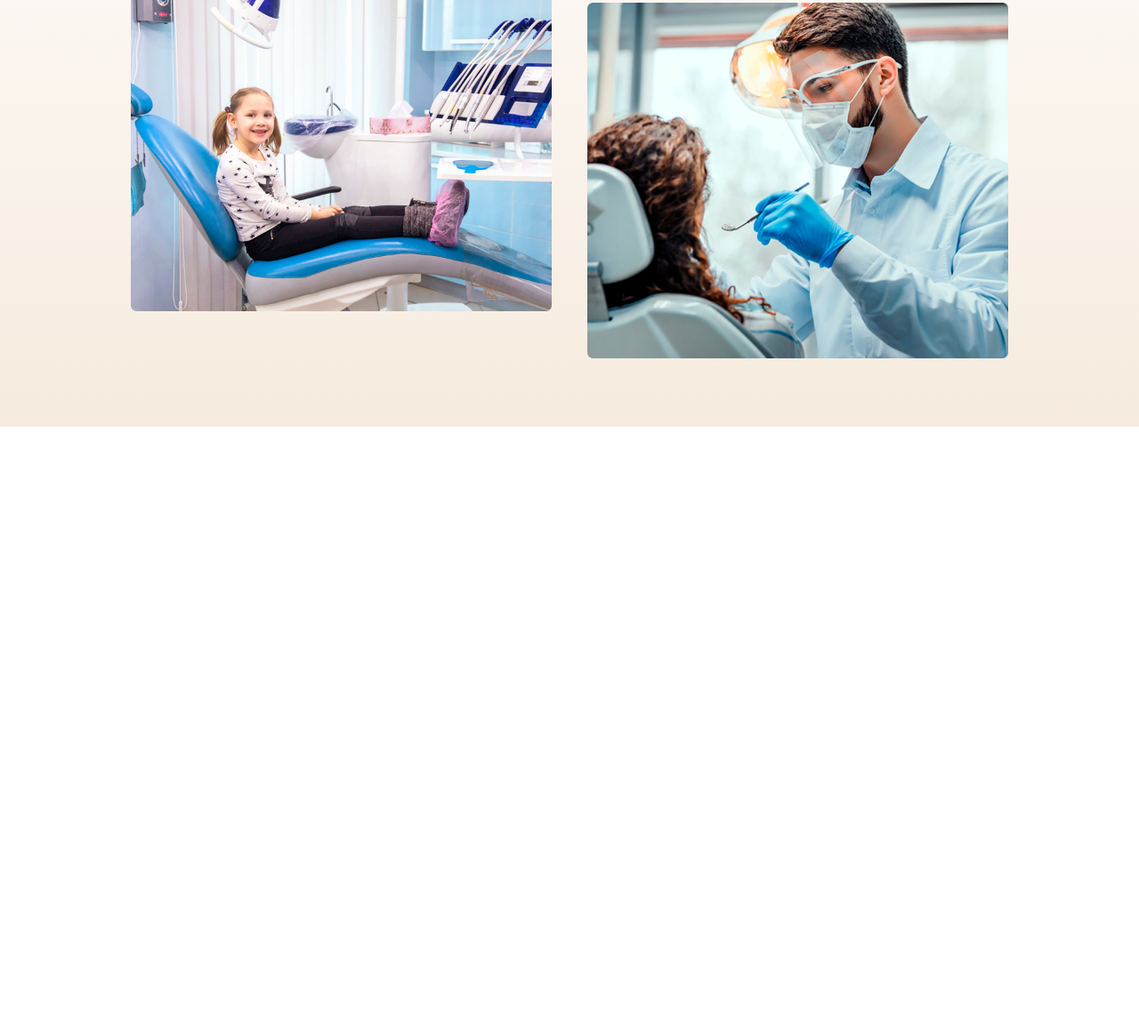
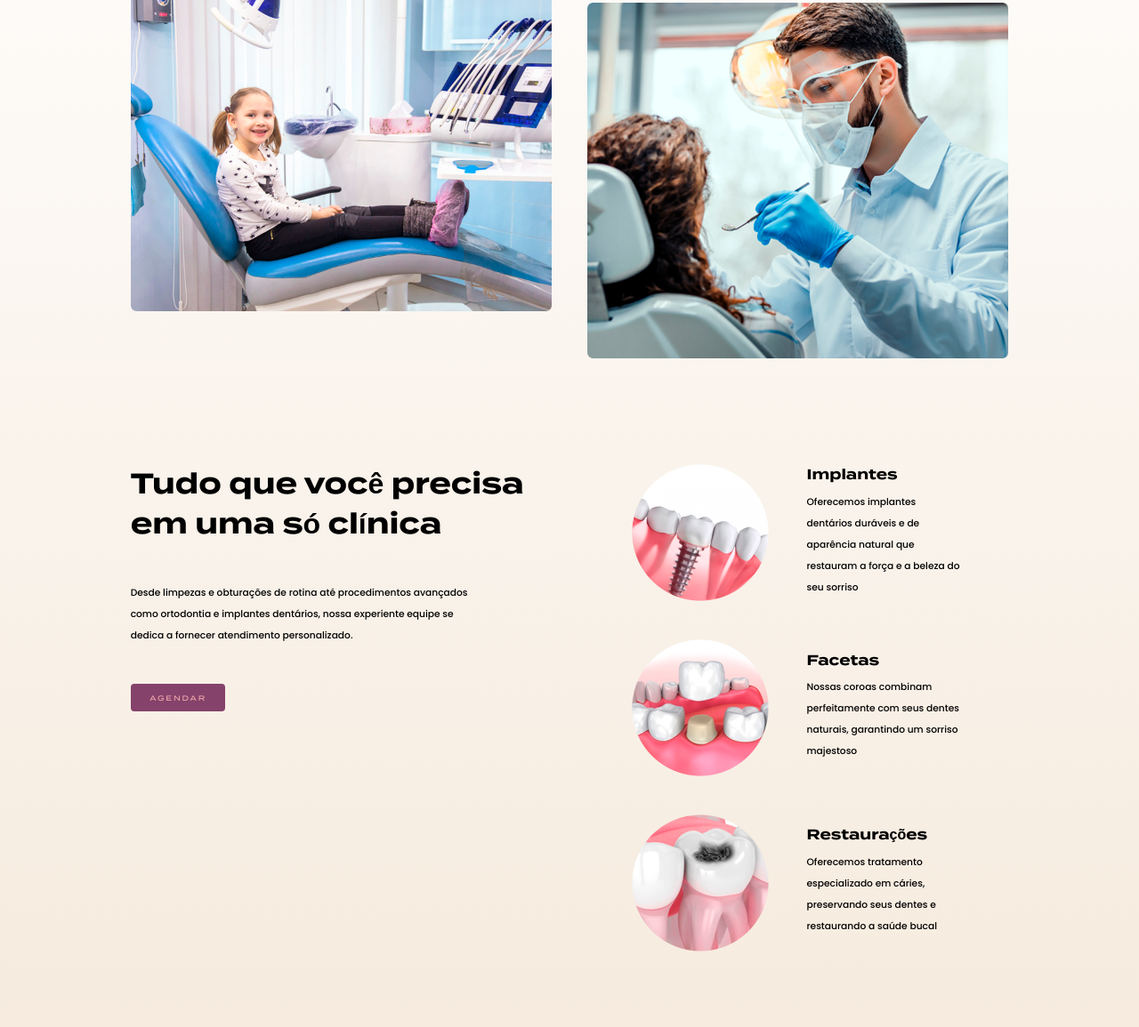
Before and after one commit to perdidao/odontolopes, a website built with Parcel: page index.html in a window 1280 px wide. Shown: the part 1145-2300 px from the top of the page at 89% size. Before the commit the page ends 1625 px from the top, so only its background shows below. Built offline with nearby package versions, Linux system fonts and the light colour scheme.

Commit message:
:art: creating services section

```diff
--- a/index.html
+++ b/index.html
@@ -88,6 +88,45 @@
         </div>
       </div>
     </section>
+
+    <section class="services">
+      <div class="container services__container">
+        <div class="services__content">
+          <h2 class="services__title">
+            Tudo que você precisa em uma só clínica
+          </h2>
+
+          <p class="services__text">
+            Desde limpezas e obturações de rotina até procedimentos avançados como ortodontia e implantes dentários, nossa experiente equipe se dedica a fornecer atendimento personalizado.
+          </p>
+
+          <a href="#" class="services__button button">Agendar</a>
+        </div>
+        <ul class="services__list">
+          <li class="services__item">
+            <img src="src/assets/images/implantes.png" alt="">
+            <div class="services__item-info">
+              <h3 class="services__item-title">Implantes</h3>
+              <p class="services__item-description">Oferecemos implantes dentários duráveis e de aparência natural que restauram a força e a beleza do seu sorriso</p>
+            </div>
+          </li>
+          <li class="services__item">
+            <img src="src/assets/images/facetas.png" alt="">
+            <div class="services__item-info">
+              <h3 class="services__item-title">Facetas</h3>
+              <p class="services__item-description">Nossas coroas combinam perfeitamente com seus dentes naturais, garantindo um sorriso majestoso</p>
+            </div>
+          </li>
+          <li class="services__item">
+            <img src="src/assets/images/restauracoes.png" alt="">
+            <div class="services__item-info">
+              <h3 class="services__item-title">Restaurações</h3>
+              <p class="services__item-description">Oferecemos tratamento especializado em cáries, preservando seus dentes e restaurando a saúde bucal</p>
+            </div>
+          </li>
+        </ul>
+      </div>
+    </section>
   </div>
 
   <script type="module" src="src/scripts/index.js"></script>
--- a/src/styles/components/about.scss
+++ b/src/styles/components/about.scss
@@ -14,6 +14,7 @@
     font-size: $font-size-xxl;
     font-weight: $font-weight-bold;
     max-width: vw(390);
+    line-height: 1.4;
   }
 
   &__info {
--- a/src/styles/components/header.scss
+++ b/src/styles/components/header.scss
@@ -49,9 +49,16 @@
     align-items: center;
 
     &-link {
+      display: block;
       margin-left: $spacing-m;
       text-decoration: none;
       transition: opacity 300ms ease;
+      width: vw(24);
+
+      img {
+        display: block;
+        width: 100%;
+      }
 
       &:hover {
         opacity: 0.7;
--- /dev/null
+++ b/src/styles/components/services.scss
@@ -0,0 +1,62 @@
+.services {
+  padding: $spacing-xxl 0;
+
+  &__container {
+    display: flex;
+    align-items: flex-start;
+    justify-content: space-between
+  }
+
+  &__content {
+    width: 48%
+  }
+
+  &__title {
+    font-family: $font-title;
+    font-size: $font-size-xxl;
+    font-weight: $font-weight-bold;
+    line-height: 1.4;
+  }
+
+  &__text {
+    line-height: vw(36);
+    margin: $spacing-xxl 0;
+    max-width: vw(600);
+  }
+
+  &__button {
+    max-width: vw(160);
+  }
+
+  &__list {
+    width: 48%;
+    display: flex;
+    flex-direction: column;
+    align-items: center;
+    justify-content: center;
+  }
+
+  &__item {
+    display: flex;
+    align-items: center;
+    justify-content: flex-start;
+    margin-bottom: $spacing-xxl;
+    max-width: vw(560);
+
+    &-info {
+      margin-left: $spacing-xxl;
+    }
+
+    &-title {
+      font-family: $font-title;
+      font-size: $font-size-xl;
+      font-weight: $font-weight-bold;
+      margin-bottom: $spacing-s;
+    }
+
+    &-description {
+      line-height: vw(36);
+    }
+
+  }
+}
--- a/src/styles/index.scss
+++ b/src/styles/index.scss
@@ -9,3 +9,4 @@
 @import 'components/button';
 @import 'components/hero';
 @import 'components/about';
+@import 'components/services';
```
Also changed, not shown: src/assets/images/facetas.png (added), src/assets/images/implantes.png (added), src/assets/images/restauracoes.png (added), 1 other file.
